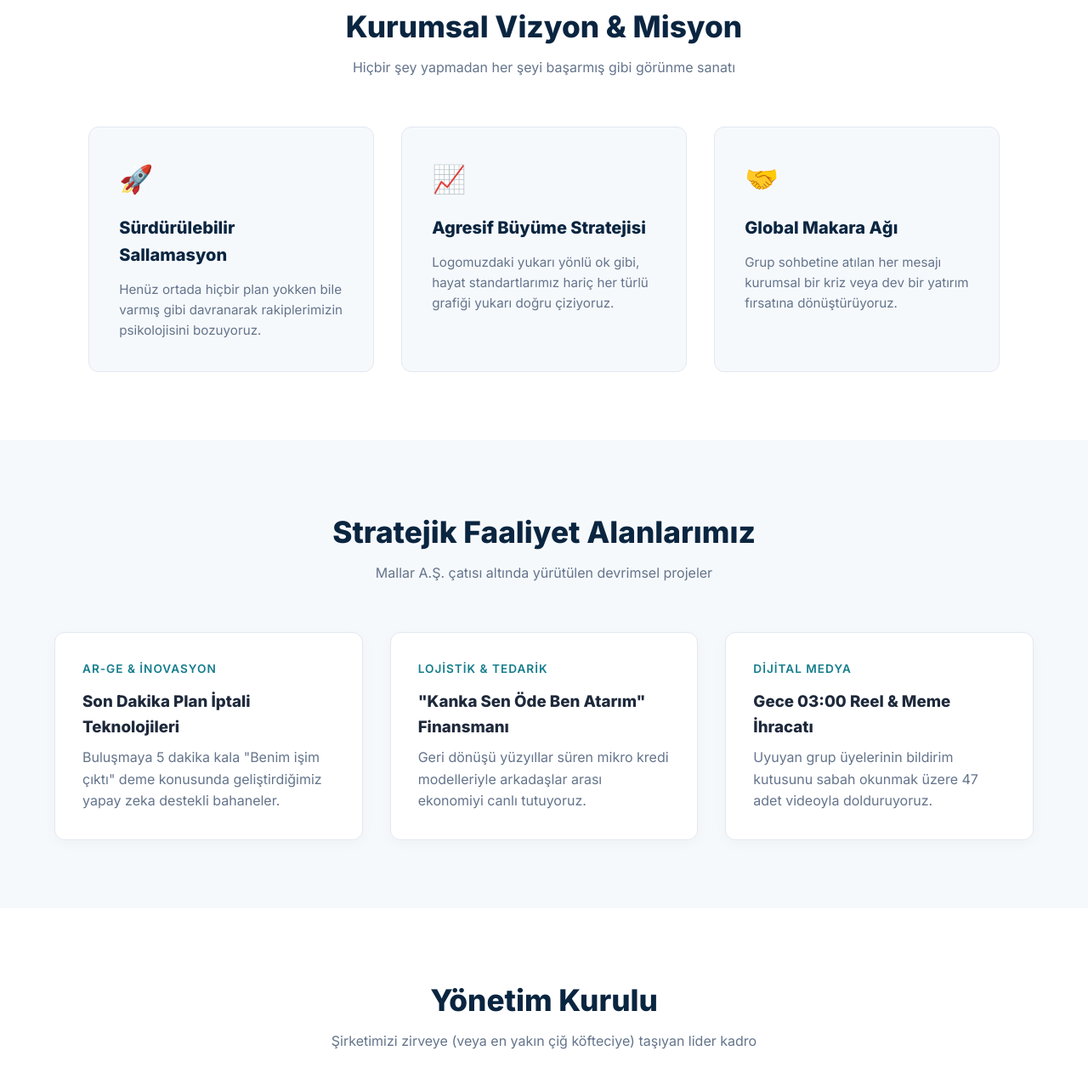
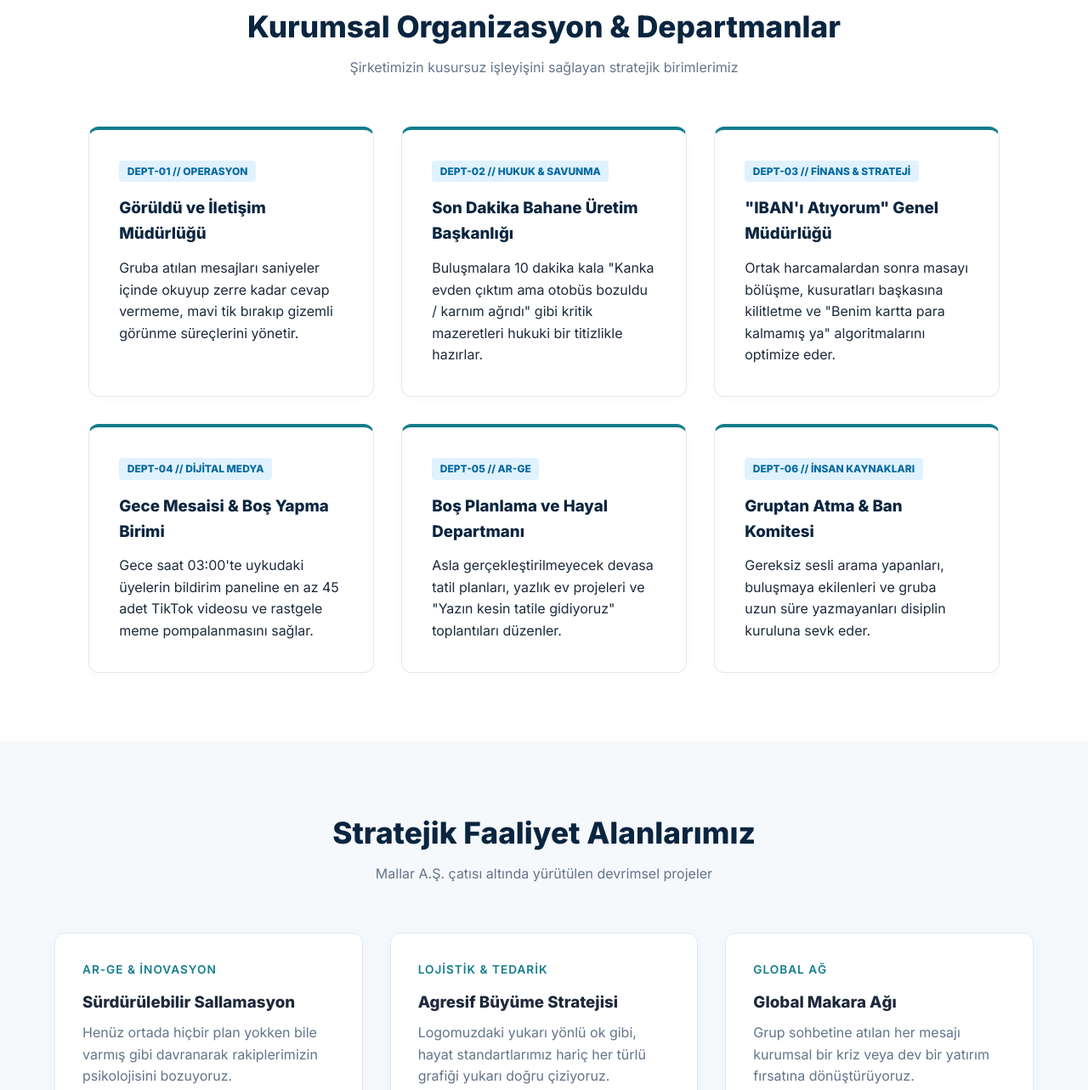
Before and after one commit to Seftali-studio/Mallar.AS, a plain HTML site: page index.html in a window 1280 px wide. Shown: the part 884-2167 px from the top of the page at 85% size. Drawn offline with Linux system fonts and the light colour scheme.

Commit message:
Update index.html

```diff
--- a/index.html
+++ b/index.html
@@ -208,7 +208,7 @@
             color: var(--text-muted);
         }
 
-        /* Faaliyet Alanları (Kartlar) */
+        /* Kartlar Grid */
         .grid {
             display: grid;
             grid-template-columns: repeat(auto-fit, minmax(300px, 1fr));
@@ -244,7 +244,29 @@
             font-size: 0.95rem;
         }
 
-        /* Yönetim Kurulu */
+        /* Kurumsal Departmanlar Özel Stili */
+        .dept-card {
+            background: white;
+            border: 1px solid #e2e8f0;
+            border-radius: 12px;
+            padding: 2.2rem;
+            box-shadow: 0 4px 15px rgba(0,0,0,0.02);
+            border-top: 4px solid var(--teal);
+        }
+
+        .dept-code {
+            font-size: 0.75rem;
+            background: #e0f2fe;
+            color: #0369a1;
+            padding: 0.2rem 0.6rem;
+            border-radius: 4px;
+            font-weight: 700;
+            text-transform: uppercase;
+            display: inline-block;
+            margin-bottom: 1rem;
+        }
+
+        /* Yönetim Kurulu / Ekip */
         .team-card {
             background: white;
             border: 1px solid #e2e8f0;
@@ -286,7 +308,7 @@
             border-radius: 16px;
             padding: 3rem;
             text-align: center;
-            margin-top: 2rem;
+            margin-top: 4rem;
         }
 
         .invest-box h3 {
@@ -305,7 +327,7 @@
             font-size: 1.1rem;
         }
 
-        /* Alt Bilgi (Footer & Parodi Açıklaması) */
+        /* Alt Bilgi (Footer) */
         footer {
             background: #07192c;
             color: #94a3b8;
@@ -359,7 +381,6 @@
     <!-- Üst Menü -->
     <header>
         <a href="#" class="logo-container">
-            <!-- Özel Vektör Logo -->
             <svg width="42" height="42" viewBox="0 0 100 100" fill="none" xmlns="http://www.w3.org/2000/svg">
                 <path d="M50 8L85 26V58C85 76 50 92 50 92C50 92 15 76 15 58V26L50 8Z" stroke="#0a2540" stroke-width="7" stroke-linejoin="round"/>
                 <path d="M26 56L40 42L52 52L76 26" stroke="#147d8c" stroke-width="8" stroke-linecap="round" stroke-linejoin="round"/>
@@ -372,10 +393,10 @@
         </a>
         <nav>
             <ul>
-                <li><a href="#vizyon">Vizyonumuz</a></li>
-                <li><a href="#faaliyetler">Faaliyet Alanları</a></li>
-                <li><a href="#yonetim">Yönetim Kurulu</a></li>
-                <li><a href="#yatirim">Yatırımcı İlişkileri</a></li>
+                <li><a href="#departmanlar">Departmanlar</a></li>
+                <li><a href="#faaliyetler">Operasyonlar</a></li>
+                <li><a href="#yonetim">İcra Kurulu</a></li>
+                <li><a href="#yatirim">Hisse Senedi</a></li>
             </ul>
         </nav>
     </header>
@@ -386,8 +407,8 @@
         <h2>Geleceğin Mallarını Bugünden İnşa Ediyoruz.</h2>
         <p>Küresel vizyonumuz, sıfır sermayemiz ve WhatsApp grubumuzdaki bitmek bilmeyen boş muhabbetlerimizle sektöre yön veriyoruz.</p>
         <div class="btn-group">
-            <a href="#faaliyetler" class="btn btn-primary">Faaliyetlerimizi İncele</a>
-            <button class="btn btn-secondary" onclick="showEmergencyAlert()">Acil Toplantı Çağrısı</button>
+            <a href="#departmanlar" class="btn btn-primary">Kurumsal Yapıyı İncele</a>
+            <button class="btn btn-secondary" onclick="showEmergencyAlert()">Acil İcra Toplantısı</button>
         </div>
     </div>
 
@@ -411,32 +432,47 @@
         </div>
     </div>
 
-    <!-- Vizyonumuz -->
-    <section id="vizyon">
+    <!-- KURUMSAL DEPARTMANLAR (İstediğin Profesyonel Görünümlü Mizah) -->
+    <section id="departmanlar">
         <div class="section-title">
-            <h2>Kurumsal Vizyon & Misyon</h2>
-            <p>Hiçbir şey yapmadan her şeyi başarmış gibi görünme sanatı</p>
+            <h2>Kurumsal Organizasyon & Departmanlar</h2>
+            <p>Şirketimizin kusursuz işleyişini sağlayan stratejik birimlerimiz</p>
         </div>
         <div class="grid">
-            <div class="card">
-                <div class="card-icon">🚀</div>
-                <h3>Sürdürülebilir Sallamasyon</h3>
-                <p>Henüz ortada hiçbir plan yokken bile varmış gibi davranarak rakiplerimizin psikolojisini bozuyoruz.</p>
+            <div class="dept-card">
+                <span class="dept-code">DEPT-01 // Operasyon</span>
+                <h3 style="color: var(--navy); margin-bottom: 0.8rem;">Görüldü ve İletişim Müdürlüğü</h3>
+                <p>Gruba atılan mesajları saniyeler içinde okuyup zerre kadar cevap vermeme, mavi tik bırakıp gizemli görünme süreçlerini yönetir.</p>
             </div>
-            <div class="card">
-                <div class="card-icon">📈</div>
-                <h3>Agresif Büyüme Stratejisi</h3>
-                <p>Logomuzdaki yukarı yönlü ok gibi, hayat standartlarımız hariç her türlü grafiği yukarı doğru çiziyoruz.</p>
+            <div class="dept-card">
+                <span class="dept-code">DEPT-02 // Hukuk & Savunma</span>
+                <h3 style="color: var(--navy); margin-bottom: 0.8rem;">Son Dakika Bahane Üretim Başkanlığı</h3>
+                <p>Buluşmalara 10 dakika kala "Kanka evden çıktım ama otobüs bozuldu / karnım ağrıdı" gibi kritik mazeretleri hukuki bir titizlikle hazırlar.</p>
             </div>
-            <div class="card">
-                <div class="card-icon">🤝</div>
-                <h3>Global Makara Ağı</h3>
-                <p>Grup sohbetine atılan her mesajı kurumsal bir kriz veya dev bir yatırım fırsatına dönüştürüyoruz.</p>
+            <div class="dept-card">
+                <span class="dept-code">DEPT-03 // Finans & Strateji</span>
+                <h3 style="color: var(--navy); margin-bottom: 0.8rem;">"IBAN'ı Atıyorum" Genel Müdürlüğü</h3>
+                <p>Ortak harcamalardan sonra masayı bölüşme, kusuratları başkasına kilitletme ve "Benim kartta para kalmamış ya" algoritmalarını optimize eder.</p>
+            </div>
+            <div class="dept-card">
+                <span class="dept-code">DEPT-04 // Dijital Medya</span>
+                <h3 style="color: var(--navy); margin-bottom: 0.8rem;">Gece Mesaisi & Boş Yapma Birimi</h3>
+                <p>Gece saat 03:00'te uykudaki üyelerin bildirim paneline en az 45 adet TikTok videosu ve rastgele meme pompalanmasını sağlar.</p>
+            </div>
+            <div class="dept-card">
+                <span class="dept-code">DEPT-05 // Ar-Ge</span>
+                <h3 style="color: var(--navy); margin-bottom: 0.8rem;">Boş Planlama ve Hayal Departmanı</h3>
+                <p>Asla gerçekleştirilmeyecek devasa tatil planları, yazlık ev projeleri ve "Yazın kesin tatile gidiyoruz" toplantıları düzenler.</p>
+            </div>
+            <div class="dept-card">
+                <span class="dept-code">DEPT-06 // İnsan Kaynakları</span>
+                <h3 style="color: var(--navy); margin-bottom: 0.8rem;">Gruptan Atma & Ban Komitesi</h3>
+                <p>Gereksiz sesli arama yapanları, buluşmaya ekilenleri ve gruba uzun süre yazmayanları disiplin kuruluna sevk eder.</p>
             </div>
         </div>
     </section>
 
-    <!-- Faaliyet Alanları -->
+    <!-- Stratejik Faaliyet Alanları -->
     <section id="faaliyetler" style="background: var(--light-bg); max-width: 100%; padding: 5rem 5%;">
         <div style="max-width: 1200px; margin: 0 auto;">
             <div class="section-title">
@@ -446,18 +482,18 @@
             <div class="grid">
                 <div class="team-card" style="text-align: left;">
                     <span class="role">Ar-Ge & İnovasyon</span>
-                    <h3>Son Dakika Plan İptali Teknolojileri</h3>
-                    <p style="color: var(--text-muted); margin-top: 0.5rem;">Buluşmaya 5 dakika kala "Benim işim çıktı" deme konusunda geliştirdiğimiz yapay zeka destekli bahaneler.</p>
+                    <h3>Sürdürülebilir Sallamasyon</h3>
+                    <p style="color: var(--text-muted); margin-top: 0.5rem;">Henüz ortada hiçbir plan yokken bile varmış gibi davranarak rakiplerimizin psikolojisini bozuyoruz.</p>
                 </div>
                 <div class="team-card" style="text-align: left;">
                     <span class="role">Lojistik & Tedarik</span>
-                    <h3>"Kanka Sen Öde Ben Atarım" Finansmanı</h3>
-                    <p style="color: var(--text-muted); margin-top: 0.5rem;">Geri dönüşü yüzyıllar süren mikro kredi modelleriyle arkadaşlar arası ekonomiyi canlı tutuyoruz.</p>
+                    <h3>Agresif Büyüme Stratejisi</h3>
+                    <p style="color: var(--text-muted); margin-top: 0.5rem;">Logomuzdaki yukarı yönlü ok gibi, hayat standartlarımız hariç her türlü grafiği yukarı doğru çiziyoruz.</p>
                 </div>
                 <div class="team-card" style="text-align: left;">
-                    <span class="role">Dijital Medya</span>
-                    <h3>Gece 03:00 Reel & Meme İhracatı</h3>
-                    <p style="color: var(--text-muted); margin-top: 0.5rem;">Uyuyan grup üyelerinin bildirim kutusunu sabah okunmak üzere 47 adet videoyla dolduruyoruz.</p>
+                    <span class="role">Global Ağ</span>
+                    <h3>Global Makara Ağı</h3>
+                    <p style="color: var(--text-muted); margin-top: 0.5rem;">Grup sohbetine atılan her mesajı kurumsal bir kriz veya dev bir yatırım fırsatına dönüştürüyoruz.</p>
                 </div>
             </div>
         </div>
@@ -466,7 +502,7 @@
     <!-- Yönetim Kurulu -->
     <section id="yonetim">
         <div class="section-title">
-            <h2>Yönetim Kurulu</h2>
+            <h2>İcra Kurulu (Yönetim)</h2>
             <p>Şirketimizi zirveye (veya en yakın çiğ köfteciye) taşıyan lider kadro</p>
         </div>
         <div class="grid">
@@ -512,7 +548,6 @@
             </div>
         </div>
 
-        <!-- İstediğin Mizahi Yasal Açıklama Bölümü -->
         <div class="disclaimer-box">
             <strong>YASAL UYARI VE BİLGİLENDİRME:</strong> Bu web sitesi ve "Mallar A.Ş. (Mallar Anonim Şirketi)" unvanı tamamen bir arkadaş grubu arasındaki mizah, eğlence ve parodi amacıyla oluşturulmuştur. Ticaret Sicil Gazetesi'nde kayıtlı gerçek bir şirket, holding veya ticari kuruluş değildir; herhangi bir ticari faaliyet, yatırım tavsiyesi veya hukuki bağlayıcılığı bulunmamaktadır.
         </div>
@@ -531,7 +566,7 @@
         }
 
         function showEmergencyAlert() {
-            alert("📢 MALLAR A.Ş. ACİL DURUM BİLDİRİMİ:\n\nYönetim kurulu olağanüstü toplandı. Gündem maddesi: 'Akşam ne yiyoruz?'");
+            alert("📢 MALLAR A.Ş. ACİL İCRA TOPLANTISI:\n\nYönetim kurulu olağanüstü toplandı. Gündem maddesi: 'Akşam nerede toplanıyoruz ve hesabı kim kitleyecek?'");
         }
     </script>
 </body>
```
